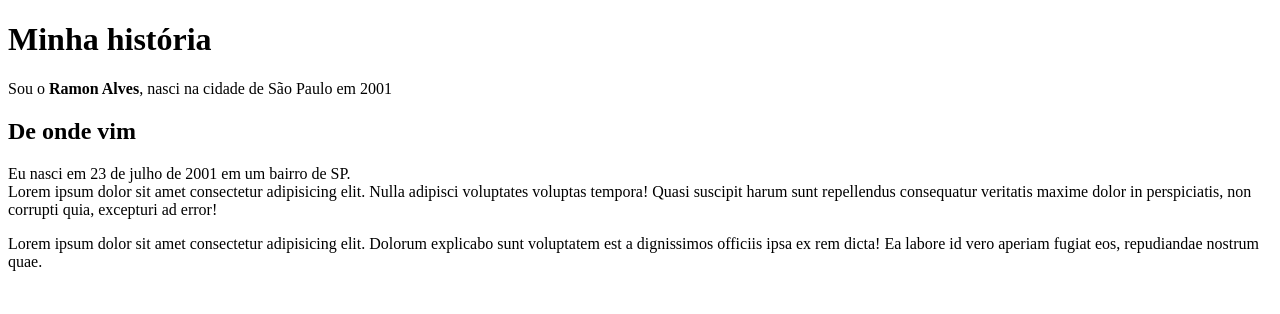
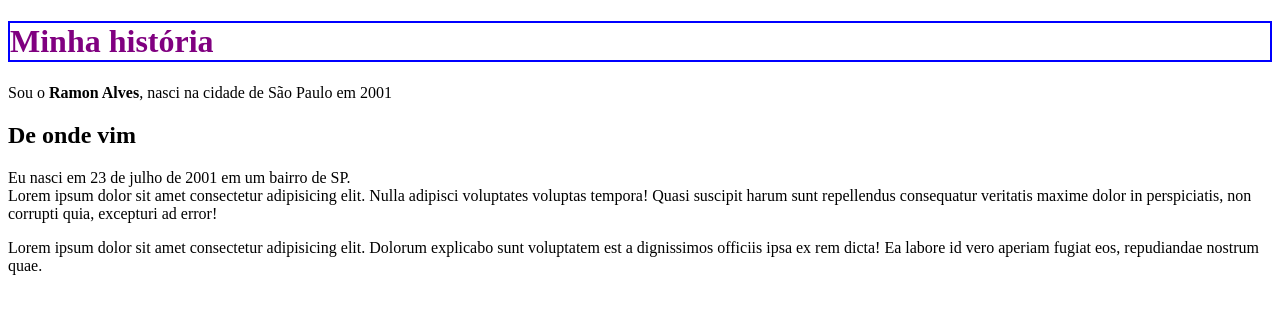
Before and after one commit to Ramon-Alvez/aula-02, a plain HTML site: page index.html in a window 1280 px wide. Drawn offline with Linux system fonts and the light colour scheme.

Commit message:
feat: adicionar cor ao título

```diff
--- a/index.html
+++ b/index.html
@@ -1,12 +1,22 @@
+<!-- O doctype diz ao navegador qual o tipo de documento será carregado -->
 <!DOCTYPE html>
+
+<!-- A tag html inicia o nosso documento.
+  O atributo lang informa qual idioma está o conteúdo da página -->
 <html lang="pt-BR">
   <head>
+    <!-- O título que aparece na abado navegador -->
+    <title>Aula 2 - Minha primeira página</title>
+
+    <!-- O meta charset informa qual conjunto do caractere será utilizado -->
     <meta charset="UTF-8" />
+
     <meta name="viewport" content="width=device-width, initial-scale=1.0" />
-    <title>Aula 2 - Minha primeira página</title>
   </head>
+
   <body>
-    <h1>Minha história</h1>
+    <!-- CSS Inline -->
+    <h1 style="color: purple; border: 2px solid blue;">Minha história</h1>
 
     <p>
       Sou o <strong>Ramon Alves</strong>, nasci na cidade de São Paulo em 2001
```
